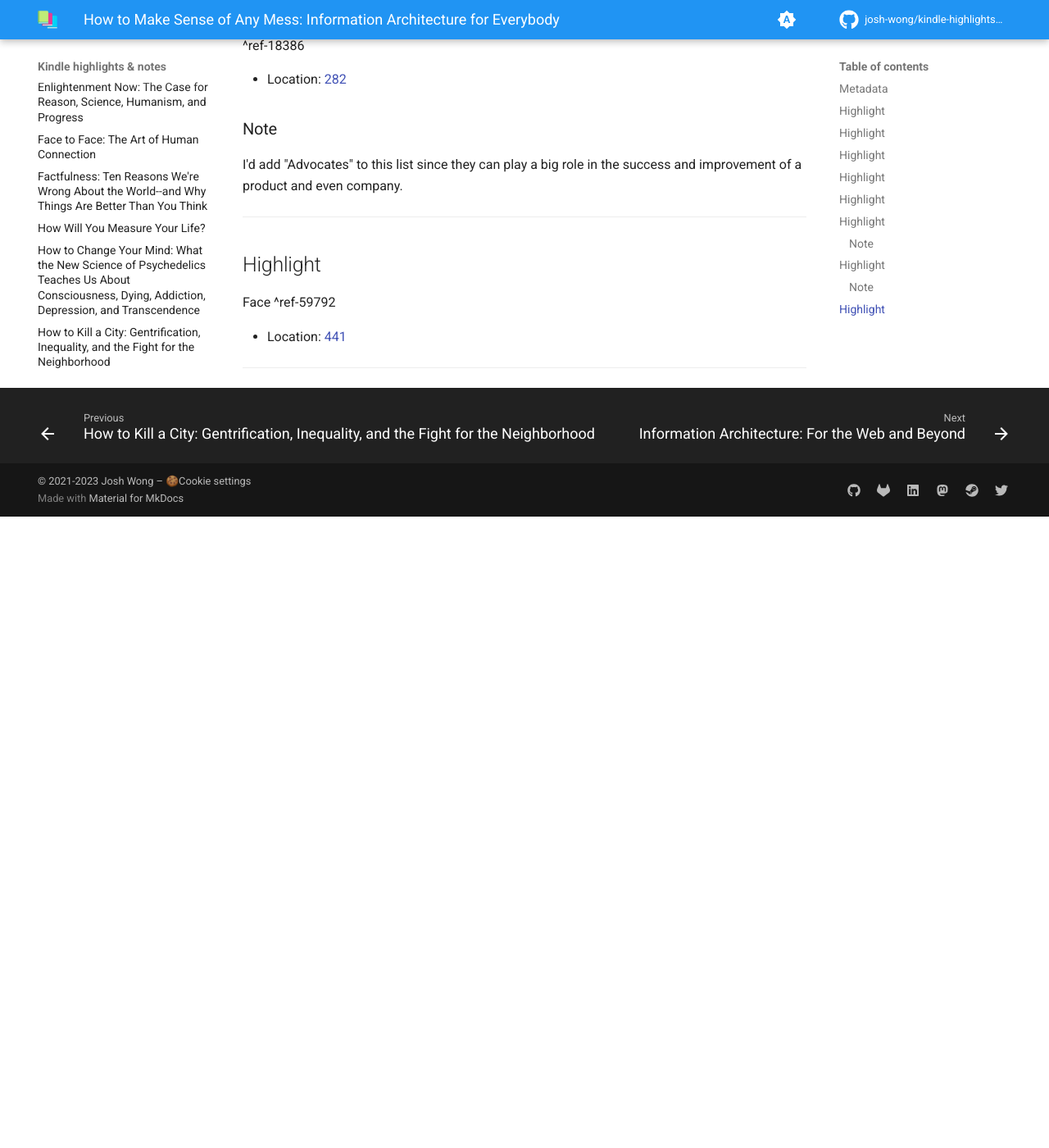
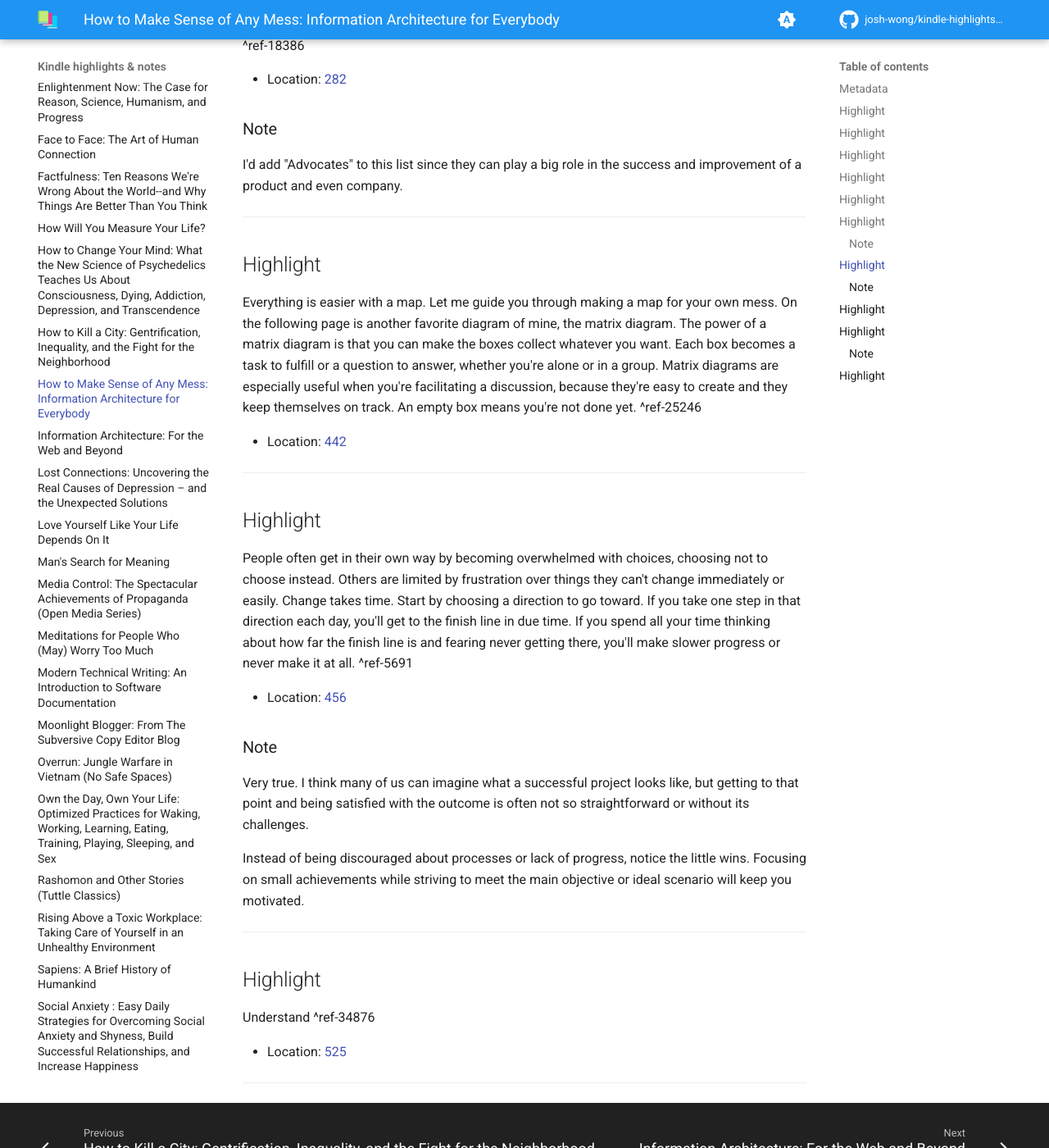
Before and after one commit to josh-wong/kindle-highlights-notes, an MkDocs documentation site: the page built from docs/How to Make Sense of Any Mess.md, in a window 1280 px wide and 1400 px high, scrolled down 2490 px. Shown: the whole window at 82% size. Built offline with MkDocs 1.6.1 and Material for MkDocs 9.7.7, drawn with Linux system fonts in a browser that asks for light colours; comment, search, counter and statistics services are not loaded; before the commit the page ends 3120 px from its top, so only the background shows below that.

Commit message:
Update highlights and notes

```diff
--- a/docs/How to Make Sense of Any Mess.md
+++ b/docs/How to Make Sense of Any Mess.md
@@ -78,8 +78,27 @@ I'd add "Advocates" to this list since they can play a big role in the success a
 ---
 ## Highlight
 
-Face ^ref-59792
+Everything is easier with a map. Let me guide you through making a map for your own mess. On the following page is another favorite diagram of mine, the matrix diagram. The power of a matrix diagram is that you can make the boxes collect whatever you want. Each box becomes a task to fulfill or a question to answer, whether you're alone or in a group. Matrix diagrams are especially useful when you're facilitating a discussion, because they're easy to create and they keep themselves on track. An empty box means you're not done yet. ^ref-25246
 
-- Location: [441](kindle://book?action=open&asin=B00PKMUHKG&location=441)
+- Location: [442](kindle://book?action=open&asin=B00PKMUHKG&location=442)
 
 ---
+## Highlight
+
+People often get in their own way by becoming overwhelmed with choices, choosing not to choose instead. Others are limited by frustration over things they can't change immediately or easily. Change takes time. Start by choosing a direction to go toward. If you take one step in that direction each day, you'll get to the finish line in due time. If you spend all your time thinking about how far the finish line is and fearing never getting there, you'll make slower progress or never make it at all. ^ref-5691
+
+- Location: [456](kindle://book?action=open&asin=B00PKMUHKG&location=456)
+
+### Note
+Very true. I think many of us can imagine what a successful project looks like, but getting to that point and being satisfied with the outcome is often not so straightforward or without its challenges.
+
+Instead of being discouraged about processes or lack of progress, notice the little wins. Focusing on small achievements while striving to meet the main objective or ideal scenario will keep you motivated.
+
+---
+## Highlight
+
+Understand ^ref-34876
+
+- Location: [525](kindle://book?action=open&asin=B00PKMUHKG&location=525)
+
+---
```
Also changed, not shown: other parts of docs/How to Make Sense of Any Mess.md (+2 -2 lines).
